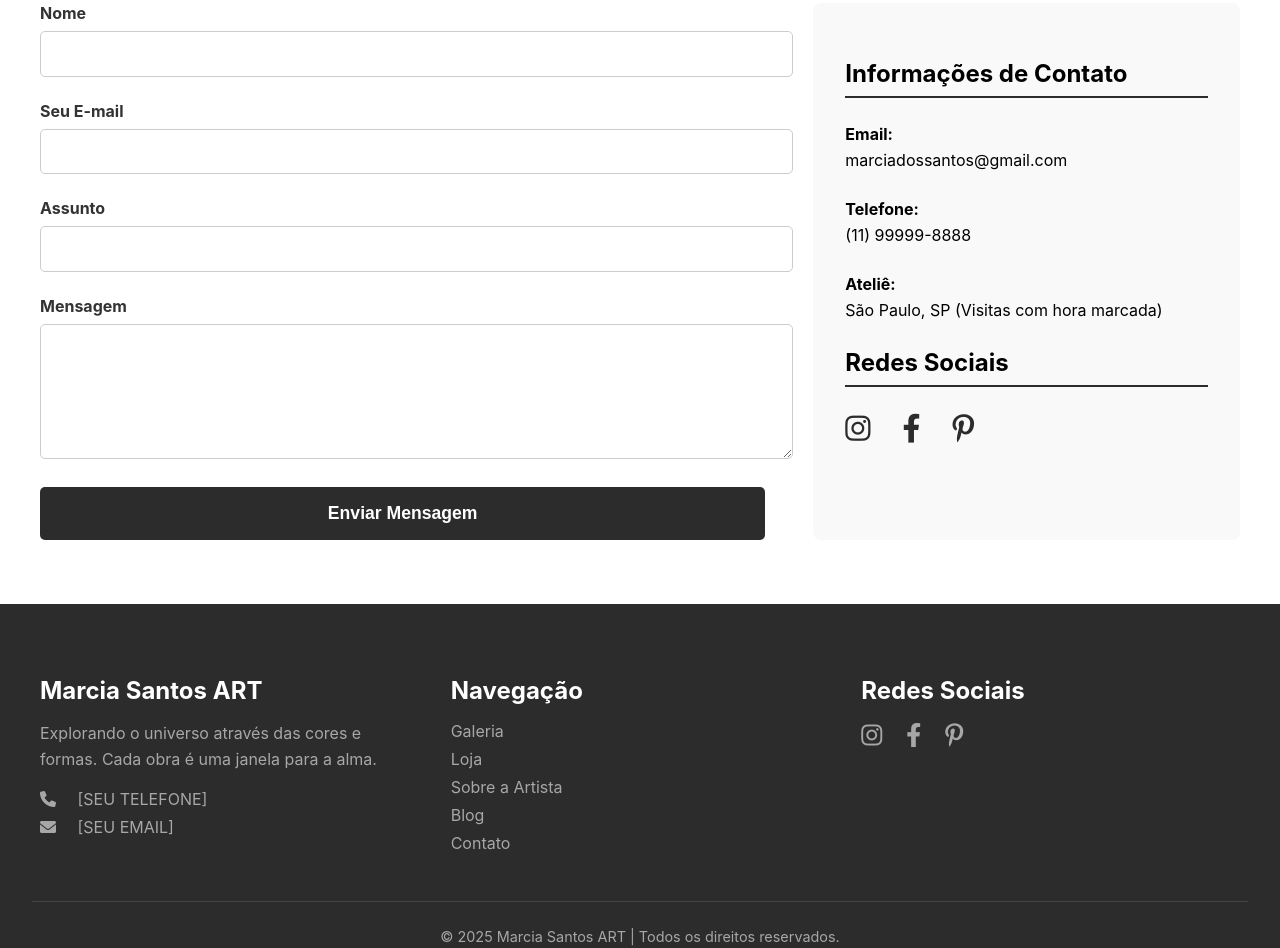
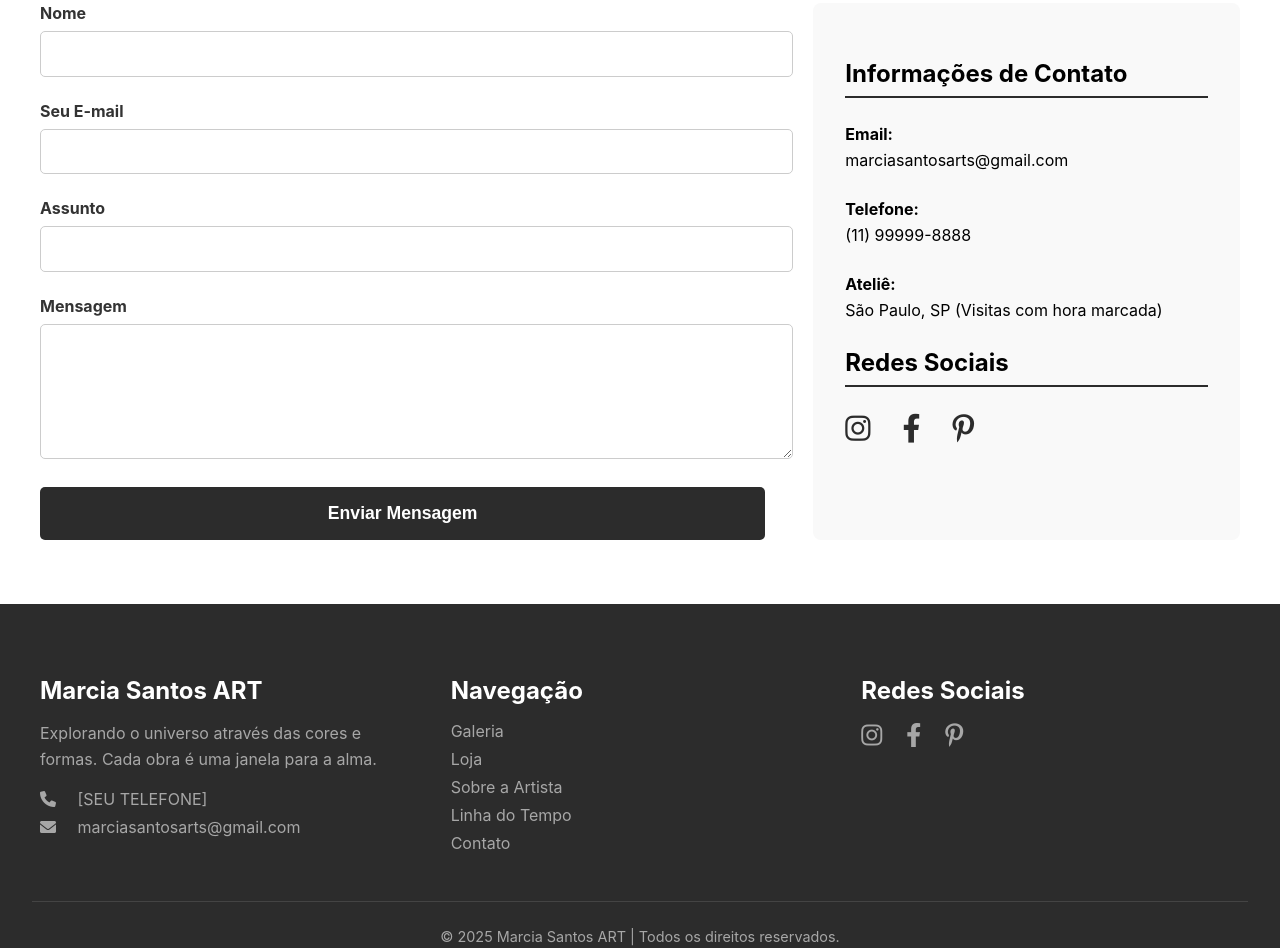
Before and after one commit to luiscolucci/projeto-marcia-art, a React (Create React App) app in the folder client/: page /contato in a window 1280 px wide. Shown: the part 440-1388 px from the top of the page. Built offline with nearby package versions, Linux system fonts and the light colour scheme.

Commit message:
Troca de email contato

```diff
--- a/client/src/components/Footer/Footer.js
+++ b/client/src/components/Footer/Footer.js
@@ -18,7 +18,7 @@ const Footer = () => {
               <i className="fas fa-phone"></i> &nbsp; [SEU TELEFONE]
             </span>
             <span>
-              <i className="fas fa-envelope"></i> &nbsp; [SEU EMAIL]
+              <i className="fas fa-envelope"></i> &nbsp; marciasantosarts@gmail.com
             </span>
           </div>
         </div>
@@ -36,7 +36,7 @@ const Footer = () => {
               <a href="/sobre">Sobre a Artista</a>
             </li>
             <li>
-              <a href="/blog">Blog</a>
+              <a href="/linha-do-tempo">Linha do Tempo</a>
             </li>
             <li>
               <a href="/contato">Contato</a>
--- a/client/src/pages/ContatoPage.js
+++ b/client/src/pages/ContatoPage.js
@@ -59,7 +59,7 @@ const ContatoPage = () => {
         </div>
         <div className="contact-info-container">
           <h3>Informações de Contato</h3>
-          <p><strong>Email:</strong><br />marciadossantos@gmail.com</p>
+          <p><strong>Email:</strong><br />marciasantosarts@gmail.com</p>
           <p><strong>Telefone:</strong><br />(11) 99999-8888</p>
           <p><strong>Ateliê:</strong><br />São Paulo, SP (Visitas com hora marcada)</p>
 
```
